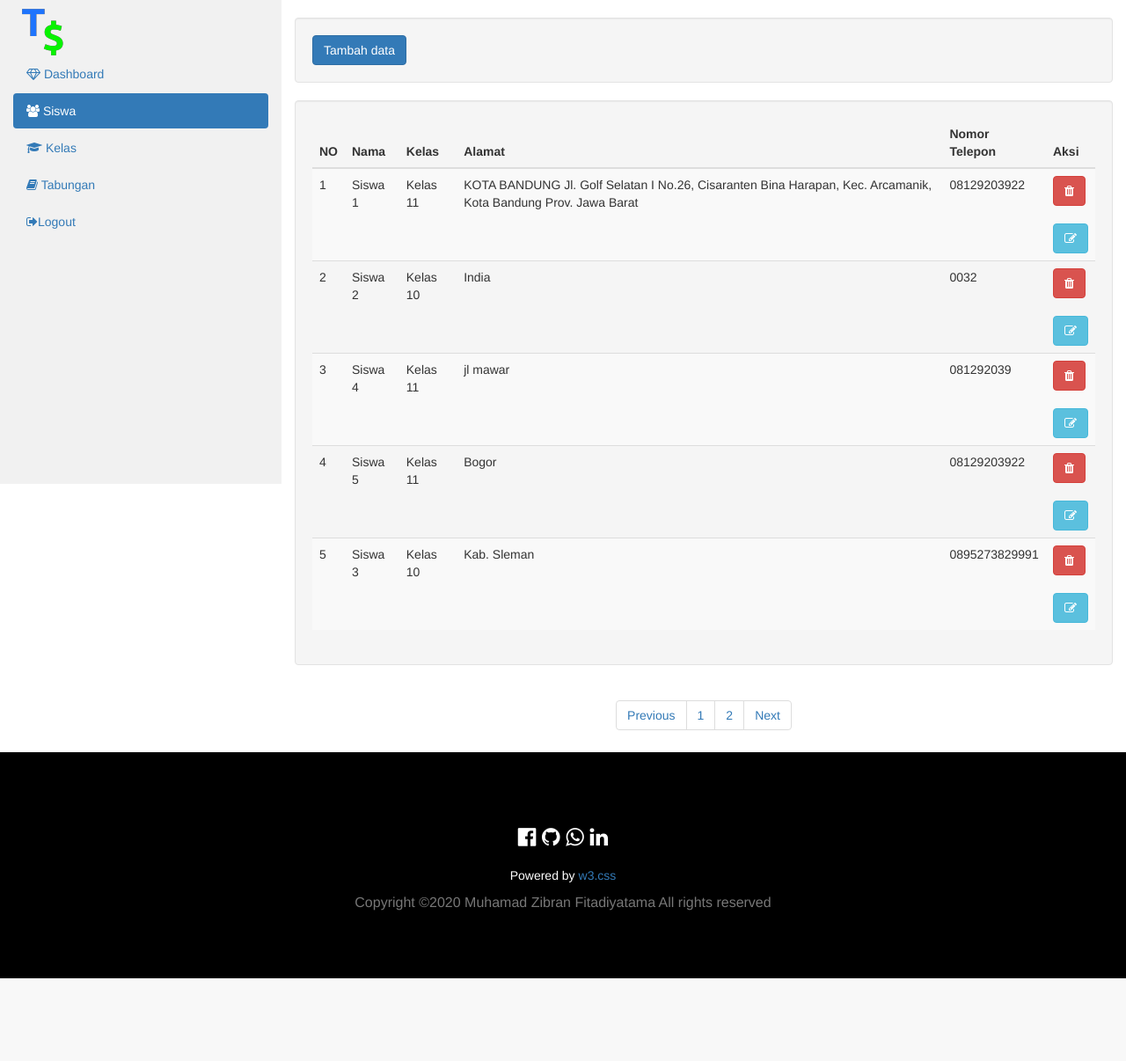
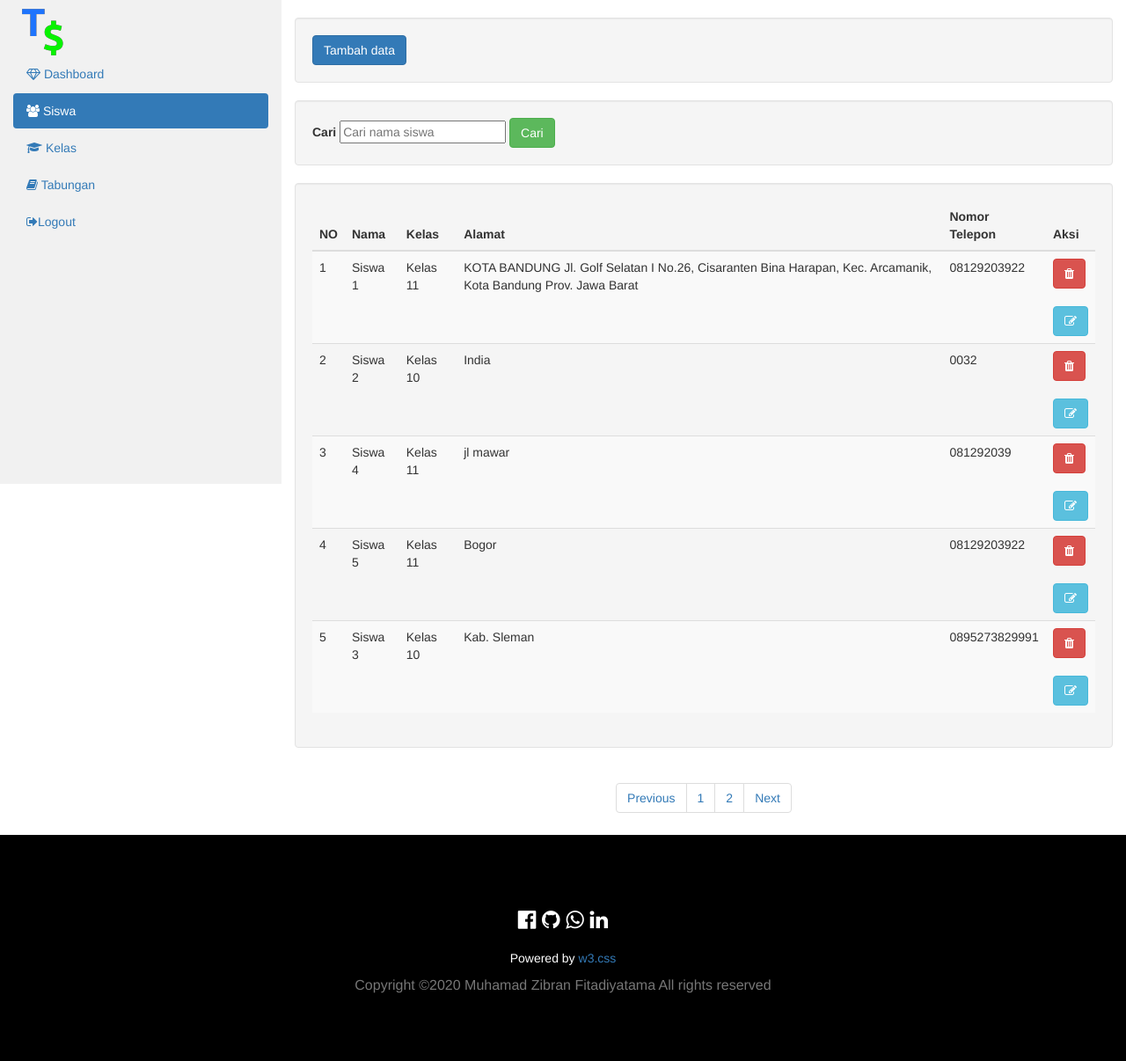
Before and after one commit to ZibranovSky/tabungan-siswa, a PHP site: page /tabungan-siswa-master/admin/index.php?m=siswa&s=awal in a window 1280 px wide. Shown: the part 71-1277 px from the top of the page at 88% size. Before the commit the page ends 1183 px from the top, so only its background shows below. Run offline with PHP 8.4, Linux system fonts and the light colour scheme; a user stored in the database is signed in; data comes from the database, SQL or seed files in the repository; data that the repository does not hold is empty.

Commit message:
Update title.php

```diff
--- a/admin/modul/siswa/title.php
+++ b/admin/modul/siswa/title.php
@@ -12,6 +12,7 @@ if (isset($_POST['hapus-siswa'])) {
 if (isset($_POST['edit'])) {
   edit_siswa();
 }
+
  ?>
 <!DOCTYPE html>
 <html lang="en">
@@ -123,7 +124,7 @@ Tabungan</a></li>
   <div class="modal-dialog modal-dialog-centered" role="document">
     <div class="modal-content">
       <div class="modal-header">
-        <h5 class="modal-title" id="exampleModalLongTitle">Tambah data admin</h5>
+        <h5 class="modal-title" id="exampleModalLongTitle">Tambah data siswa</h5>
         <button type="button" class="close" data-dismiss="modal" aria-label="Close">
           <span aria-hidden="true">&times;</span>
         </button>
@@ -188,6 +189,17 @@ Tabungan</a></li>
 </div>
       </div>
 
+<div class="row">
+  <div class="col-sm-12">
+    <div class="well">
+      <form action="" method="POST">
+        <label>Cari</label>
+        <input type="text" name="cari" placeholder="Cari nama siswa" class="">
+        <input type="submit" name="go" value="Cari" class="btn btn-success">
+      </form>
+    </div>
+  </div>
+</div>
 
        <div class="row">
         <div class="col-sm-12">
```
